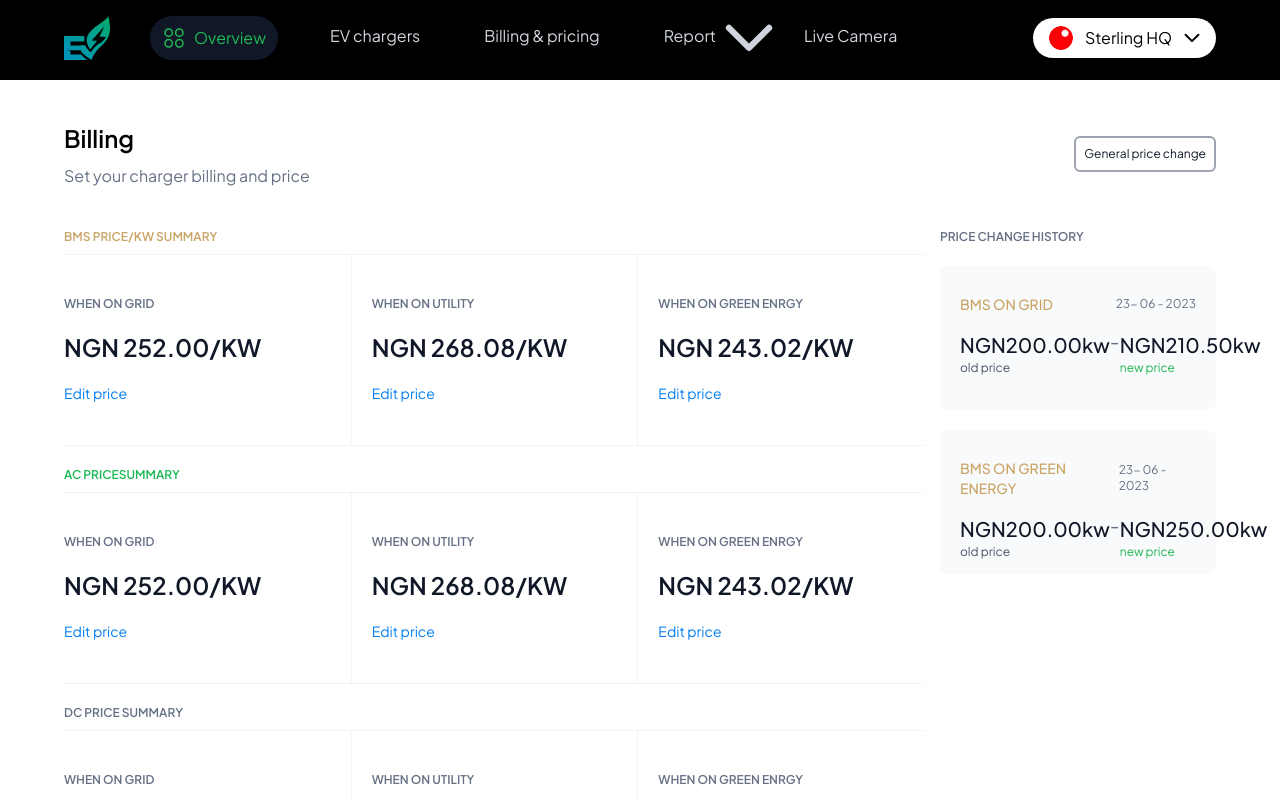
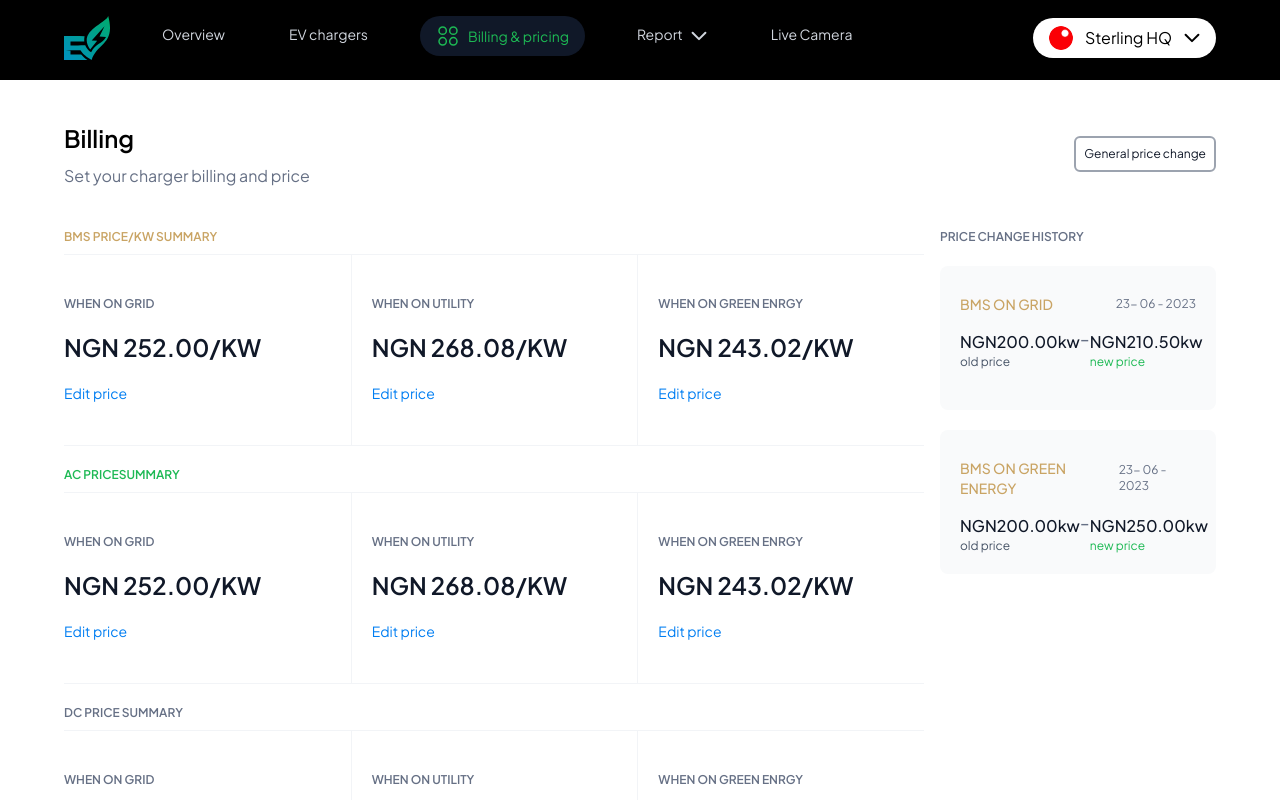
Before and after one commit to Thophylarh/ev-charger, a React (Create React App) app: page /station/billing in a window 1280 px wide. Shown: the top 800 px of the page. Built offline with nearby package versions, Linux system fonts and the light colour scheme; sample sign-in values are in the browser's storage.

Commit message:
NAVBAR RETURNED

```diff
--- a/src/layouts/Station/NavBar.jsx
+++ b/src/layouts/Station/NavBar.jsx
@@ -1,16 +1,30 @@
-import React from "react";
+import React, { useEffect, useState } from "react";
 import logo from "../../assets/svg/logo.svg";
 
 import DshboardB from "../../assets/svg/dshboardb.svg";
 import DropdownIcon from "../../assets/svg/dropdown.svg";
 import blackDropdownIcon from "../../assets/svg/blackDropdown.svg";
 import CompanyLogo from "../../assets/svg/companyLogo.svg";
-import { NavLink } from "react-router-dom";
+import { NavLink, useLocation } from "react-router-dom";
 
 export default function StationNavBar() {
+	const [path, setPath] = useState("");
+	const id = localStorage.getItem("stationId");
+	const compId = localStorage.getItem("id");
 
-	const id = localStorage.getItem("stationId")
-	const compId = localStorage.getItem("id")
+	const location = useLocation();
+
+	let activeLink =
+		" ease-in-out mr-[var(--horizontalMargin)] text-center text-sm  flex items-center py-[0.5rem]  px-[1rem] bg-[var(--grey900)] text-[var(--primaryGreen500)] rounded-[var(--borderRadius)]";
+
+	let notActive =
+		"ease-in-out mr-[var(--horizontalMargin)] text-center text-sm flex align-middle py-[0.5rem]  px-[0.75rem] text-[var(--grey300)] rounded-[var(--borderRadius)] ";
+	useEffect(() => {
+		setPath(location.pathname);
+	}, [location]);
+
+	console.log(location);
+
 	// console.log(compId)
 
 	return (
@@ -24,53 +38,101 @@ export default function StationNavBar() {
 					</div>
 
 					<div className="flex">
-						<div className="mr-[var(--horizontalMargin)] text-center font-[var(--fontSize)] flex items-center py-[0.5rem]  px-[0.75rem] bg-[var(--grey900)] text-[var(--primaryGreen500)] rounded-[var(--borderRadius)]">
+						<NavLink
+							to={{
+								pathname: "/station",
+								search: `?stationId=${id}&companyId=${compId}`,
+							}}
+						>
+							<div
+								className={` ${path === "/station" ? activeLink : notActive}`}
+							>
+								{path === "/station" && (
 									<img
 										className="mr-[0.5rem] "
 										src={DshboardB}
 										alt="Dashboard Overview"
-							/>{" "}
+									/>
+								)}
 								<p className=""> Overview</p>
 							</div>
+						</NavLink>
 
 						<NavLink
 							to={{
-							pathname:'/station/evChargers',
-							search:`?stationId=${id}&companyId=${compId}`,
+								pathname: "/station/evChargers",
+								search: `?stationId=${id}&companyId=${compId}`,
 							}}
-
 						>
-						<div className=" mr-[var(--horizontalMargin)] text-center font-[var(--fontSize)] flex align-middle py-[0.5rem]  px-[0.75rem] text-[var(--grey300)] rounded-[var(--borderRadius)] ">
-							{/* <img
+							<div
+								className={` ${
+									path === "/station/evChargers" ? activeLink : notActive
+								}`}
+							>
+								{path === "/station/evChargers" && (
+									<img
 										className="mr-[0.5rem] "
 										src={DshboardB}
 										alt="Dashboard Overview"
-							/> */}
+									/>
+								)}
 								<p>EV chargers</p>
 							</div>
 						</NavLink>
 
-						<div className=" mr-[var(--horizontalMargin)] text-center font-[var(--fontSize)] flex align-middle py-[0.5rem]  px-[0.75rem] text-[var(--grey300)] rounded-[var(--borderRadius)] ">
-							{/* <img
+						<NavLink
+							to={{
+								pathname: "/station/billing",
+								search: `?stationId=${id}&companyId=${compId}`,
+							}}
+						>
+							<div
+								className={` ${
+									path === "/station/billing" ? activeLink : notActive
+								}`}
+							>
+								{path === "/station/billing" && (
+									<img
 										className="mr-[0.5rem] "
 										src={DshboardB}
 										alt="Dashboard Overview"
-							/> */}
+									/>
+								)}
 								<p>Billing & pricing </p>
 							</div>
+						</NavLink>
 
-						<div className=" mr-[var(--horizontalMargin)] text-center font-[var(--fontSize)] flex align-middle py-[0.5rem]  px-[0.75rem] text-[var(--grey300)] rounded-[var(--borderRadius)] ">
+						<NavLink
+							to={{
+								pathname: "/station/report",
+								search: `?stationId=${id}&companyId=${compId}`,
+							}}
+						>
+
+						<div
+							className={` ${
+								path === "/station/report" ? activeLink : notActive
+							}`}
+						>
 							<p className="mr-[0.5rem] ">Report </p>
 
-							<img src={DropdownIcon} alt="Dropdown Icon" />
+							<img
+								src={DropdownIcon}
+								alt="Dropdown Icon"
+								className="w-[1rem] h-[1rem] mt-1"
+							/>
 						</div>
 
-						<div className=" mr-[var(--horizontalMargin)] text-center font-[var(--fontSize)] flex align-middle py-[0.5rem]  px-[0.75rem] text-[var(--grey300)] rounded-[var(--borderRadius)] ">
-							{/* <img
-								className="mr-[0.5rem] "
+						</NavLink>
+
+						<div className={` ${path === "/station/camera" ? activeLink : notActive}`}>
+							{path === "/station/camera" && (
+								<img
+									className="mr-[0.5rem]  "
 									src={DshboardB}
 									alt="Dashboard Overview"
-							/> */}
+								/>
+							)}
 							<p>Live Camera</p>
 						</div>
 					</div>
@@ -85,7 +147,7 @@ export default function StationNavBar() {
 							alt="Company logo"
 							className="w-[1.5rem] h-[1.5rem] mr-[0.75rem]"
 						/>
-						<p 	className=" mr-[0.75rem]">Sterling HQ</p>
+						<p className=" mr-[0.75rem]">Sterling HQ</p>
 						<img src={blackDropdownIcon} alt="Dropdown Icon" />
 					</div>
 				</div>
--- a/src/pages/Branch/Billing/index.jsx
+++ b/src/pages/Branch/Billing/index.jsx
@@ -171,7 +171,7 @@ export default function StationBilling() {
 
 								<div className={`flex justify-between items-center`}>
 									<div className="text-[var(--grey600)]">
-										<h6 className={` font-medium`}>NGN200.00kw</h6>
+										<h6 className={` font-medium text-base`}>NGN200.00kw</h6>
 										<p className={`text-xs`}>old price</p>
 									</div>
 
@@ -183,7 +183,7 @@ export default function StationBilling() {
 									</p>
 
 									<div className="text-[var(--primaryGreen500)]">
-										<h6 className={` font-medium`}>NGN210.50kw</h6>
+										<h6 className={` font-medium text-base`}>NGN210.50kw</h6>
 										<p className={`text-xs`}>new price</p>
 									</div>
 								</div>
@@ -203,7 +203,7 @@ export default function StationBilling() {
 
 								<div className={`flex justify-between items-center`}>
 									<div className="text-[var(--grey600)]">
-										<h6 className={` font-medium`}>NGN200.00kw</h6>
+										<h6 className={` font-medium text-base`}>NGN200.00kw</h6>
 										<p className={`text-xs`}>old price</p>
 									</div>
 
@@ -215,7 +215,7 @@ export default function StationBilling() {
 									</p>
 
 									<div className="text-[var(--primaryGreen500)]">
-										<h6 className={` font-medium`}>NGN250.00kw</h6>
+										<h6 className={` font-medium text-base`}>NGN250.00kw</h6>
 										<p className={`text-xs`}>new price</p>
 									</div>
 								</div>
```
Lines whose indentation alone changed are shown as unchanged.
